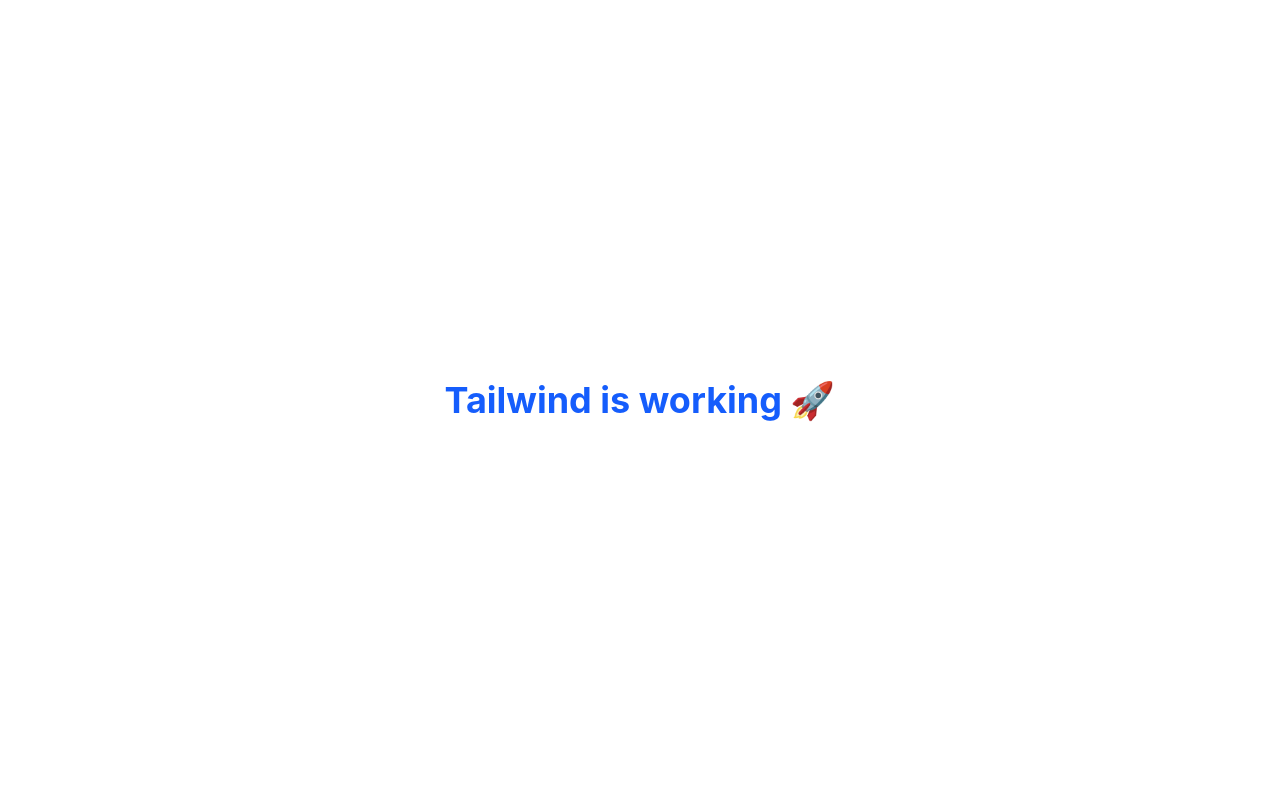
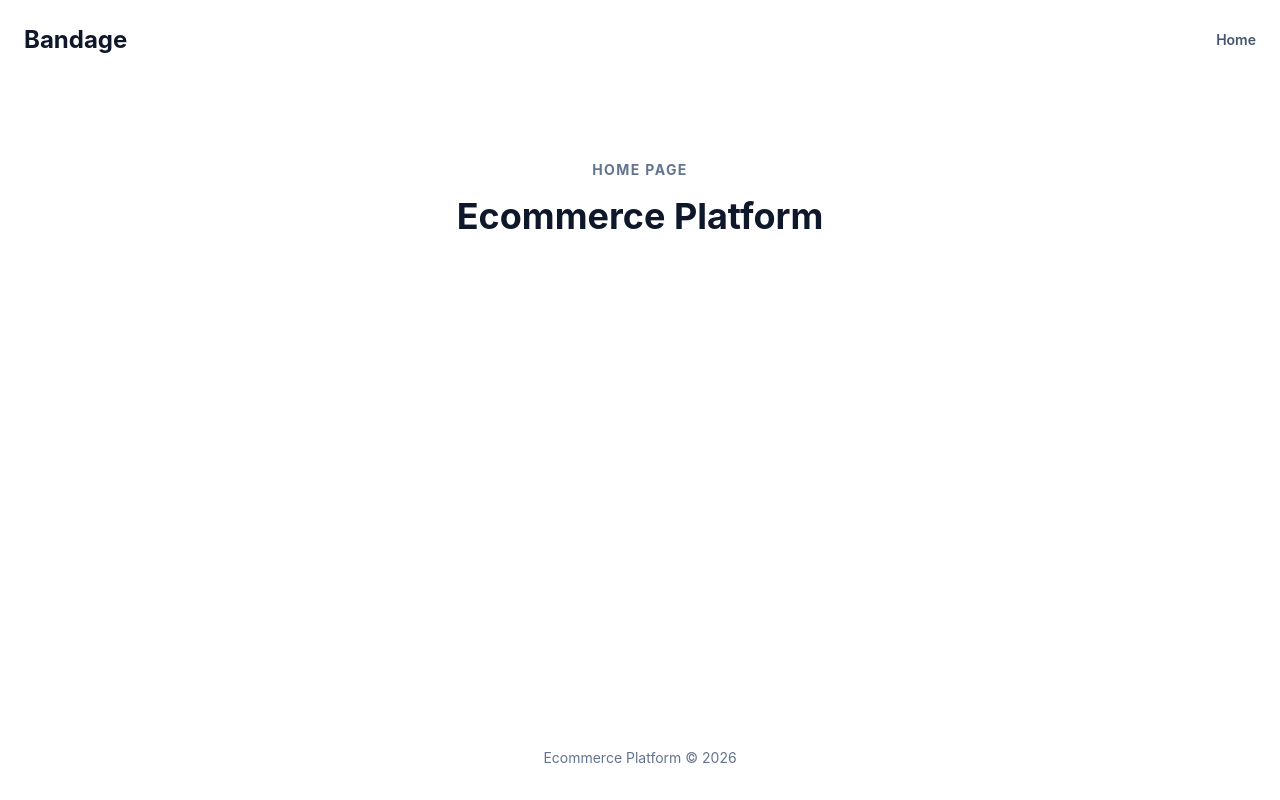
Before and after one commit to orkunorhan/ecommerce-platform, a React (Vite) app: page / in a window 1280 px wide. Built offline with nearby package versions, Linux system fonts and the light colour scheme.

Commit message:
build: configure application layout and routing
- Create base layout components
- Add PageContent route container
- Configure React Router v5
- Add initial HomePage and NotFoundPage

```diff
--- a/src/App.jsx
+++ b/src/App.jsx
@@ -1,13 +1,18 @@
-import './App.css'
+import { BrowserRouter as Router } from "react-router-dom";
+import Header from "./layout/Header";
+import PageContent from "./layout/PageContent";
+import Footer from "./layout/Footer";
 
 function App() {
   return (
-    <div className="min-h-screen flex items-center justify-center">
-      <h1 className="text-4xl font-bold text-blue-600">
-        Tailwind is working 🚀
-      </h1>
-    </div>
+    <Router>
+      <div className="flex min-h-screen flex-col bg-white">
+        <Header />
+        <PageContent />
+        <Footer />
+      </div>
+    </Router>
   );
 }
 
-export default App
+export default App;
--- /dev/null
+++ b/src/layout/Footer.jsx
@@ -0,0 +1,11 @@
+function Footer() {
+    return (
+        <footer className="flex w-full justify-center px-6 py-8">
+            <p className="text-sm text-slate-500">
+                Ecommerce Platform © 2026
+            </p>
+        </footer>
+    );
+}
+
+export default Footer;
--- /dev/null
+++ b/src/layout/Header.jsx
@@ -0,0 +1,19 @@
+import { Link } from "react-router-dom";
+
+function Header() {
+    return (
+        <header className="flex w-full items-center justify-between px-6 py-6">
+            <Link to="/" className="text-2xl font-bold text-slate-900">
+                Bandage
+            </Link>
+
+            <nav className="flex gap-6">
+                <Link to="/" className="text-sm font-semibold text-slate-600">
+                    Home
+                </Link>
+            </nav>
+        </header>
+    );
+}
+
+export default Header;
--- /dev/null
+++ b/src/layout/PageContent.jsx
@@ -0,0 +1,16 @@
+import { Route, Switch } from "react-router-dom";
+import HomePage from "../pages/HomePage";
+import NotFoundPage from "../pages/NotFoundPage";
+
+function PageContent() {
+    return (
+        <main className="flex flex-1 flex-col">
+            <Switch>
+                <Route exact path="/" component={HomePage} />
+                <Route component={NotFoundPage} />
+            </Switch>
+        </main>
+    );
+}
+
+export default PageContent;
--- /dev/null
+++ b/src/pages/HomePage.jsx
@@ -0,0 +1,15 @@
+function HomePage() {
+    return (
+        <section className="flex flex-col items-center justify-center px-6 py-20 text-center">
+            <p className="text-sm font-bold uppercase tracking-widest text-slate-500">
+                Home Page
+            </p>
+
+            <h1 className="mt-4 text-4xl font-bold text-slate-900">
+                Ecommerce Platform
+            </h1>
+        </section>
+    );
+}
+
+export default HomePage;
--- /dev/null
+++ b/src/pages/NotFoundPage.jsx
@@ -0,0 +1,19 @@
+import { Link } from "react-router-dom";
+
+function NotFoundPage() {
+    return (
+        <section className="flex flex-1 flex-col items-center justify-center gap-4 px-6 py-20 text-center">
+            <h1 className="text-4xl font-bold text-slate-900">404</h1>
+
+            <p className="text-slate-500">
+                The page you are looking for does not exist.
+            </p>
+
+            <Link to="/" className="text-sm font-bold text-slate-900 underline">
+                Back to Home
+            </Link>
+        </section>
+    );
+}
+
+export default NotFoundPage;
```
